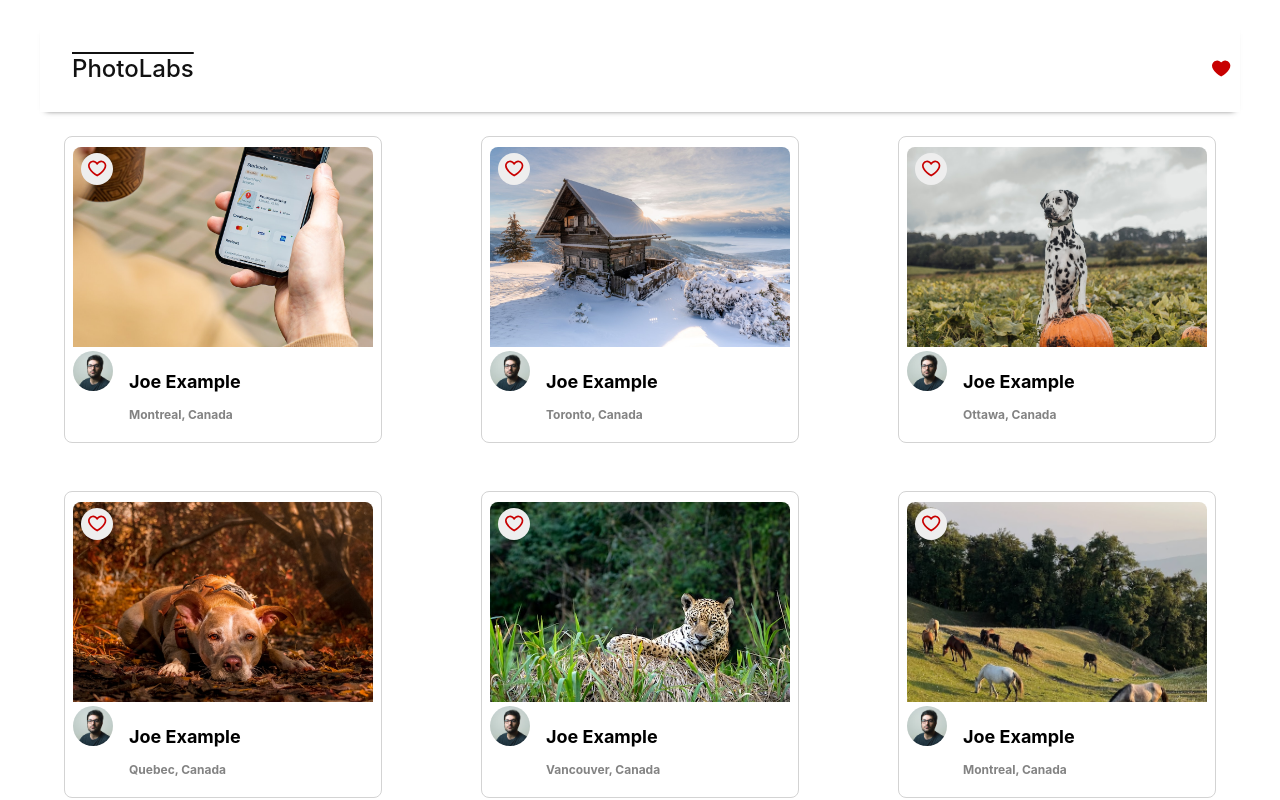
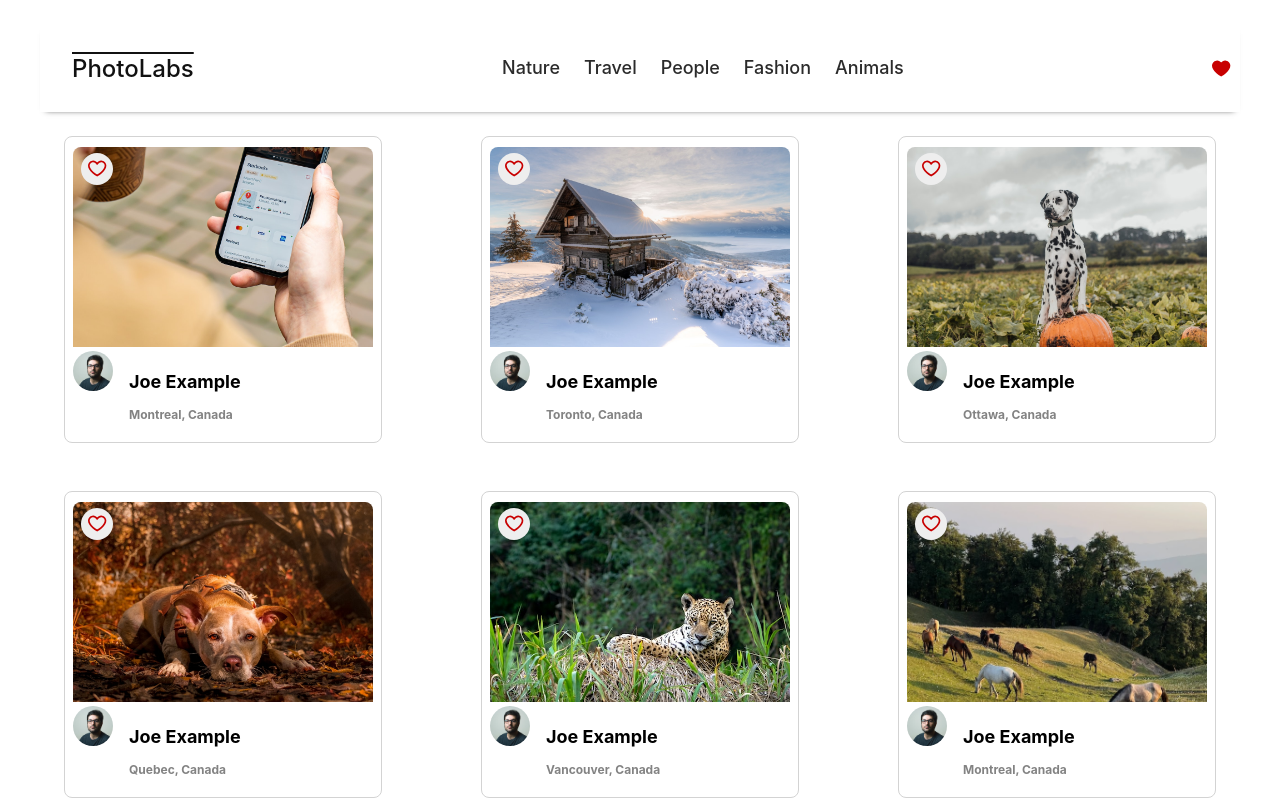
Before and after one commit to cde-as/photolabs, a React (Create React App) app in the folder frontend/: page / in a window 1280 px wide. Shown: the top 800 px of the page. Built offline with nearby package versions, Linux system fonts and the light colour scheme; the HTML template or start-up script is replaced by a standard one.

Commit message:
fix bug relating to FavIcon displaying notification

```diff
--- a/frontend/src/components/TopNavigationBar.jsx
+++ b/frontend/src/components/TopNavigationBar.jsx
@@ -1,11 +1,11 @@
 import React from 'react';
 import TopicList from './TopicList';
-//import FavBadge from './FavBadge';
+import FavBadge from './FavBadge';
 import '../styles/TopNavigationBar.scss'
 import FavIcon from './FavIcon';
 
 const TopNavigation = ({ topics, onLoadTopic, displayAlert }) => {
-  const isFavorited = true;
+  const isFavorited = displayAlert;
 
   return (
     <div className="top-nav-bar">
@@ -15,6 +15,7 @@ const TopNavigation = ({ topics, onLoadTopic, displayAlert }) => {
 
         <FavIcon isFavorited={isFavorited} selected={true} displayAlert={displayAlert}/>
 
+
     </div>
   )
 }
--- a/frontend/src/routes/HomeRoute.jsx
+++ b/frontend/src/routes/HomeRoute.jsx
@@ -4,7 +4,7 @@ import PhotoList from '../components/PhotoList';
 
 import '../styles/HomeRoute.scss';
 
-const HomeRoute = ({ photos, topics, onFavPressed }) => {
+const HomeRoute = ({ photos, topics }) => {
   const [favoritedPhotos, setFavoritedPhotos] = useState([]);
   const [displayAlert, setDisplayAlert] = useState(false); // State to manage displayAlert
 
@@ -12,7 +12,9 @@ const HomeRoute = ({ photos, topics, onFavPressed }) => {
   const toggleFavorite = (photoId) => {
     if (favoritedPhotos.includes(photoId)) {
       setFavoritedPhotos(favoritedPhotos.filter(id => id !== photoId));
-      setDisplayAlert(false); // Update displayAlert to false when unfavoriting a photo
+
+      // Update displayAlert based on remaining favorited photos
+      setDisplayAlert(favoritedPhotos.length > 1);
     } else {
       setFavoritedPhotos([...favoritedPhotos, photoId]);
       setDisplayAlert(true); // Update displayAlert to true when favoriting a photo
@@ -21,7 +23,7 @@ const HomeRoute = ({ photos, topics, onFavPressed }) => {
 
   return (
     <div className="home-route">
-      <TopNavigationBar favoritedPhotos={favoritedPhotos} displayAlert={displayAlert}/>
+      <TopNavigationBar topics={topics} displayAlert={displayAlert}/>
       <PhotoList  photos={photos} favoritedPhotos={favoritedPhotos} toggleFavorite={toggleFavorite} />
     </div>
   );
```
